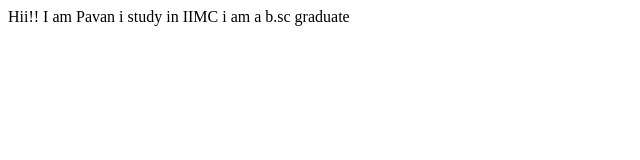
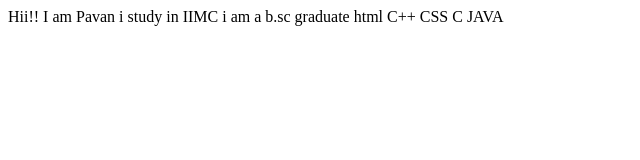
Before and after one commit to Pavan-More/pavan-site, a plain HTML site: page index.html in a window 1280 px wide. Shown: the whole page, without its empty margins (0-640 px from the left). Drawn offline with Linux system fonts and the light colour scheme.

Commit message:
Updated Skills

```diff
--- a/index.html
+++ b/index.html
@@ -6,5 +6,10 @@
 <body>Hii!! I am Pavan
     i study in IIMC
     i am  a b.sc graduate
+   html
+   C++
+   CSS
+   C
+   JAVA
 </body>
 </html>
```
